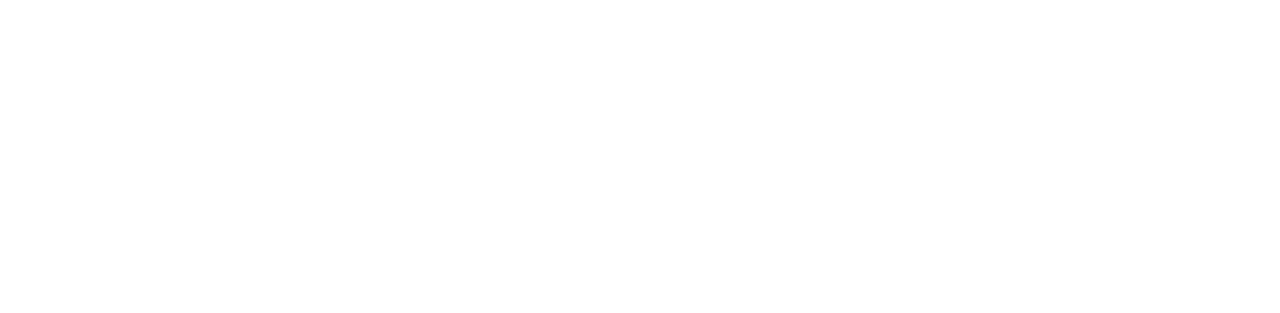
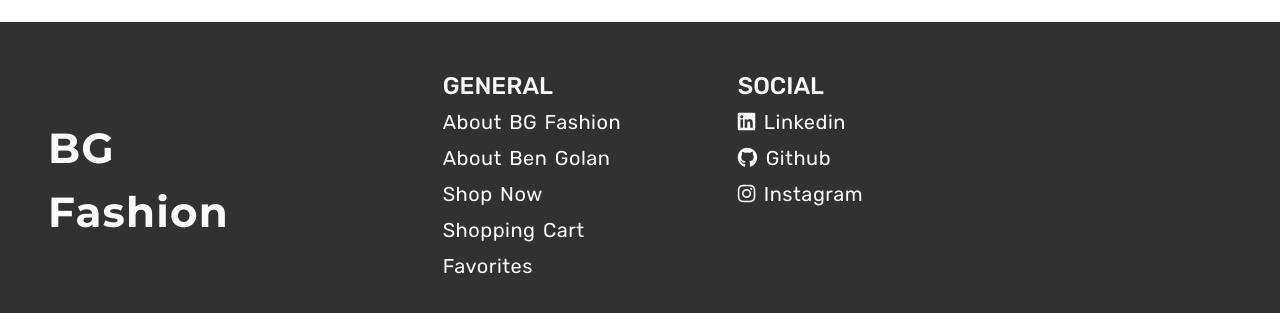
Before and after one commit to beni96/bg-fashion, an Angular app: page / in a window 1280 px wide. Shown: the part 2037-2350 px from the top of the page. Before the commit the page ends 2059 px from the top, so only its background shows below. Built offline with nearby package versions, Linux system fonts and the light colour scheme.

Commit message:
feat(footer): Adds footer to the app template.
Fixes: #5
Tested: auto

```diff
--- /dev/null
+++ b/src/app/modules/main-app-template/common/footer-links.ts
@@ -0,0 +1,15 @@
+import { FooterList } from '../interfaces/footer-list';
+
+export const GENERAL_LINKS: FooterList[] = [
+  { title: 'About BG Fashion', linkUrl: '/' },
+  { title: 'About Ben Golan', linkUrl: '/' },
+  { title: 'Shop Now', linkUrl: '/' },
+  { title: 'Shopping Cart', linkUrl: '/' },
+  { title: 'Favorites', linkUrl: '/' },
+];
+
+export const SOCIAL_LINKS: FooterList[] = [
+  { title: 'Linkedin', icon: 'fab fa-linkedin', linkUrl: '/' },
+  { title: 'Github', icon: 'fab fa-github', linkUrl: '/' },
+  { title: 'Instagram', icon: 'fab fa-instagram', linkUrl: '/' },
+];
--- /dev/null
+++ b/src/app/modules/main-app-template/components/footer/footer.component.html
@@ -0,0 +1,20 @@
+<div class="logo-wrapper">
+  <span class="logo">BG Fashion</span>
+</div>
+
+<div class="links-wrapper">
+  <div class="links-list">
+    <span class="title">General</span>
+    <a *ngFor="let generalLink of generalLinks" class="link">
+      <span>{{ generalLink.title }}</span>
+    </a>
+  </div>
+
+  <div class="links-list">
+    <span class="title">Social</span>
+    <a *ngFor="let socialLink of socialLinks" class="link">
+      <i class="icon {{ socialLink.icon }}"></i>
+      <span>{{ socialLink.title }}</span>
+    </a>
+  </div>
+</div>
--- /dev/null
+++ b/src/app/modules/main-app-template/components/footer/footer.component.scss
@@ -0,0 +1,74 @@
+@use 'src/assets/style/colors';
+@use 'src/assets/style/fonts';
+@use 'src/assets/style/layouts';
+
+:host {
+  @extend %flex-align-center;
+
+  background-color: colors.$primary-color-strong;
+  box-sizing: border-box;
+  color: colors.$secondary-color;
+  padding: 48px 48px 64px;
+  width: 100%;
+}
+
+.logo-wrapper {
+  flex: 1;
+
+  .logo {
+    display: flex;
+    font-family: fonts.$font-montserrat;
+    font-size: 42px;
+    font-weight: 700;
+    letter-spacing: 1.2px;
+    line-height: 64px;
+    margin-inline-end: 48px;
+    width: min-content;
+  }
+}
+
+.links-wrapper {
+  display: flex;
+  flex: 2;
+
+  .links-list {
+    display: flex;
+    flex: 1;
+    flex-direction: column;
+    font-family: fonts.$font-rubik;
+    margin-inline-end: 48px;
+
+    &:last-of-type {
+      flex: 2;
+      margin-inline-end: 0;
+    }
+
+    .title {
+      font-size: 24px;
+      font-weight: 500;
+      line-height: 32px;
+      margin-bottom: 8px;
+      text-transform: uppercase;
+    }
+
+    .link {
+      @extend %flex-align-center;
+
+      font-size: 20px;
+      font-weight: 400;
+      letter-spacing: 0.5px;
+      line-height: 24px;
+      margin-bottom: 12px;
+      word-spacing: 2px;
+
+      &:hover span {
+        text-decoration: underline;
+      }
+
+      .icon {
+        font-size: 20px;
+        margin-inline-end: 8px;
+      }
+    }
+  }
+}
--- /dev/null
+++ b/src/app/modules/main-app-template/components/footer/footer.component.ts
@@ -0,0 +1,13 @@
+import { Component } from '@angular/core';
+import { GENERAL_LINKS, SOCIAL_LINKS } from '../../common/footer-links';
+import { FooterList } from '../../interfaces/footer-list';
+
+@Component({
+  selector: 'app-footer',
+  templateUrl: './footer.component.html',
+  styleUrls: ['./footer.component.scss'],
+})
+export class FooterComponent {
+  generalLinks: FooterList[] = GENERAL_LINKS;
+  socialLinks: FooterList[] = SOCIAL_LINKS;
+}
--- a/src/app/modules/main-app-template/components/header/header.component.scss
+++ b/src/app/modules/main-app-template/components/header/header.component.scss
@@ -67,6 +67,7 @@
     @extend %flex-align-center;
 
     height: variables.$header-height;
+    z-index: z-indexes.$header-z-index + 1;
 
     .page {
       color: colors.$primary-color;
@@ -103,7 +104,7 @@
 app-header-menu {
   left: 0;
   position: absolute;
-  top: variables.$header-height;;
+  top: variables.$header-height;
 }
 
 .black-overlay {
--- /dev/null
+++ b/src/app/modules/main-app-template/interfaces/footer-list.ts
@@ -0,0 +1,5 @@
+export interface FooterList {
+  title: string;
+  icon?: string;
+  linkUrl: string;
+}
--- a/src/app/modules/main-app-template/main-app-template.component.html
+++ b/src/app/modules/main-app-template/main-app-template.component.html
@@ -3,3 +3,5 @@
 <div class="page-body">
   <router-outlet></router-outlet>
 </div>
+
+<app-footer></app-footer>
--- a/src/app/modules/main-app-template/main-app-template.module.ts
+++ b/src/app/modules/main-app-template/main-app-template.module.ts
@@ -5,9 +5,10 @@
 import { RouterModule } from '@angular/router';
 import { HeaderComponent } from './components/header/header.component';
 import { HeaderMenuComponent } from './components/header-menu/header-menu.component';
+import { FooterComponent } from './components/footer/footer.component';
 
 @NgModule({
-  declarations: [MainAppTemplateComponent, HeaderComponent, HeaderMenuComponent],
+  declarations: [MainAppTemplateComponent, HeaderComponent, HeaderMenuComponent, FooterComponent],
   imports: [BrowserModule, CommonModule, RouterModule],
   exports: [MainAppTemplateComponent],
 })
--- a/src/assets/style/colors.scss
+++ b/src/assets/style/colors.scss
@@ -1,9 +1,10 @@
 // Color variables.
-
-$black: #1b1c1f;
-$white: white;
-
 $primary-color: #4d4d4d;
+$primary-color-light: #636363;
 $primary-color-strong: #313131;
 
 $secondary-color: #f9f9f9;
+$secondary-color-strong: #f1f1f1;
+
+$white: #ffffff;
+$black: #000000;
```
Also changed, not shown: 1 other file (tests, documents, lock files or other folders).
